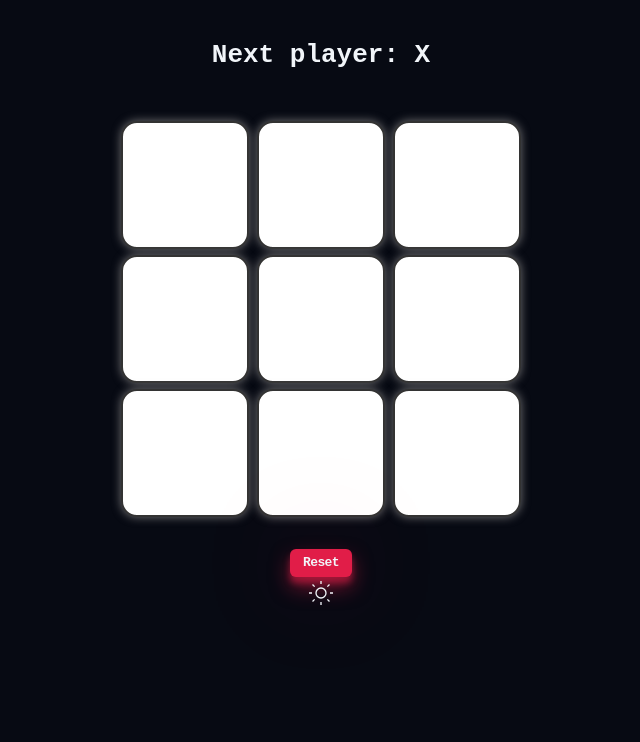
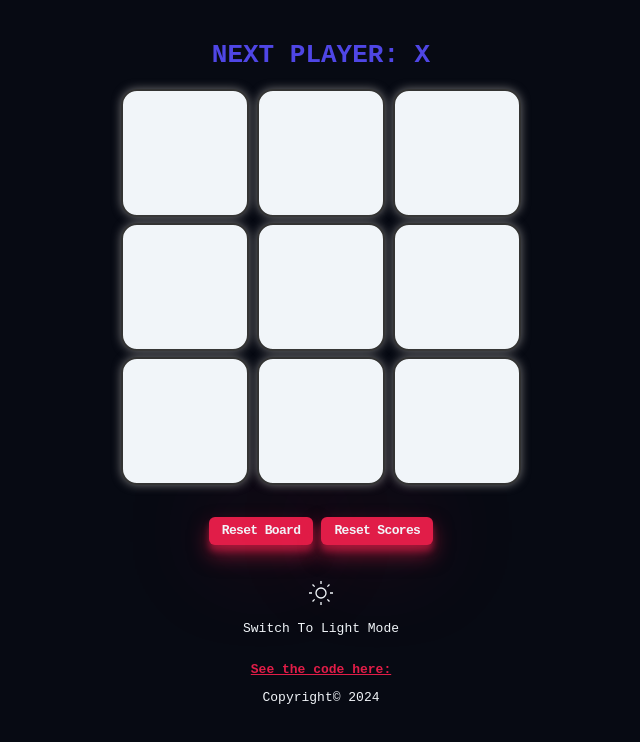
Before and after one commit to BillyStorm01/final__tictactoe, a React (Vite) app: page / in a window 1280 px wide. Shown: the top 742 px of the page, without its empty margins (319-959 px from the left). Built offline with nearby package versions, Linux system fonts and the light colour scheme.

Commit message:
Added dark and light text conditional below button, dark and light mode classes for square tiles, added score reset button

```diff
--- a/src/App.jsx
+++ b/src/App.jsx
@@ -10,13 +10,14 @@ import '../src/styles/utils.css'
 import Board from '../src/components-jsx/board.jsx'
 import ResetBoardBtn from './components-jsx/reset-board-button.jsx';
 import ThemeToggle from './components-jsx/theme-toggle.jsx';
+import Footer from './components-jsx/footer.jsx';
 
 function App() {
 
   // States
   const [board, setBoard] = useState(Array(9).fill(null));
   const [xIsNext, setXisNext] = useState(true);
-  const [playerStatus, setPlayerStatus] = useState('Next player: X')
+  const [playerStatus, setPlayerStatus] = useState()
   const [isDarkMode, setIsDarkMode] = useState(true);
   const [hasWon, setHasWon] = useState(null)
   const [scores, setScores] = useState({ xScore: 0, oScore: 0 });
@@ -34,10 +35,10 @@ function App() {
   const resetGame = () => {
     setBoard(Array(9).fill(null))
     setXisNext(true)
-    setPlayerStatus('Next player: X')
+    setPlayerStatus('NEXT PLAYER: X')
   }
 
-// Theme useEffect
+  // Theme useEffect
   useEffect(() => {
     if (!isDarkMode) {
       document.body.classList.add('light-mode')
@@ -51,23 +52,24 @@ function App() {
   // Score useEffect
   useEffect(() => {
 
-  },[hasWon])
+  }, [hasWon])
 
-// Theme Toggle Button
+  // Theme Toggle Button
   const toggleTheme = () => {
     setIsDarkMode(prev => !prev);
   };
 
 
   const winner = calculateWinner(board);
-  const status = winner ? `Winner: ${winner}` : `Next player: ${xIsNext ? 'X' : 'O'}`;
+  const status = winner ? `Winner: ${winner}` : `NEXT PLAYER: ${xIsNext ? 'X' : 'O'}`;
 
   return (
     <div className='game__container'>
-      <h1>{status}</h1>
-      <Board squares={board} onClick={handleSquareClick} />
-      <ResetBoardBtn resetGame={resetGame}/>
-      <ThemeToggle toggleTheme={toggleTheme}/>
+      <strong><h1>{status}</h1></strong>
+      <Board squares={board} onClick={handleSquareClick} isDarkMode={isDarkMode} />
+      <ResetBoardBtn resetGame={resetGame} />
+      <ThemeToggle toggleTheme={toggleTheme} isDarkMode={isDarkMode}/>
+      <Footer />
     </div>
   )
 }
--- a/src/components-jsx/board.jsx
+++ b/src/components-jsx/board.jsx
@@ -6,11 +6,11 @@ import Square from "../components-jsx/square.jsx";
 //Styles
 import '../styles/css-components/board.css'
 
-const Board = ({ squares, onClick }) => {
+const Board = ({ squares, onClick, isDarkMode }) => {
     return (
-        <div className="board">
+        <div className="board container">
             {squares.map((square, index) => (
-                <Square key={index} value={square} onClick={() => onClick(index)} />
+                <Square key={index} value={square} onClick={() => onClick(index)} isDarkMode={isDarkMode} />
             ))}
         </div>
     );
--- a/src/components-jsx/footer.jsx
+++ b/src/components-jsx/footer.jsx
@@ -0,0 +1,13 @@
+import React from "react";
+import '../styles/css-components/footer.css'
+
+const Footer = () => {
+    return (
+        <div className="footer">
+            <strong><p><a href="https://github.com/BillyStorm01/final__tictactoe" target="blank">See the code here: </a></p></strong>
+            <p>Copyright© 2024</p>
+        </div>
+    );
+}
+
+export default Footer;
--- a/src/components-jsx/reset-board-button.jsx
+++ b/src/components-jsx/reset-board-button.jsx
@@ -3,7 +3,10 @@ import '../styles/css-components/reset-board-btn.css'
 
 const ResetBoardBtn = ( {resetGame} ) => {
     return(
-        <button onClick={resetGame} className='board__reset-btn btn'>Reset</button>
+        <div className=" reset__btns container">
+        <button onClick={resetGame} className='board__reset-btn btn'>Reset Board</button>
+        <button className="btn">Reset Scores</button>
+        </div>
     );
 }
 
--- a/src/components-jsx/square.jsx
+++ b/src/components-jsx/square.jsx
@@ -1,12 +1,12 @@
 import React from "react";
 import '../styles/css-components/square.css'
 
-const Square = ({ value, onClick }) => {
+const Square = ({ value, onClick, isDarkMode}) => {
     const style = value === "X" ? "x" : "o";
-
+    const themeModeClass = isDarkMode ? "dark-mode" : "light-mode";
 
     return (
-        <button className={`square__tile`} onClick={onClick}>
+        <button className={`square__tile ${themeModeClass}`} onClick={onClick}>
             <h2 className={style}>{value}</h2>
         </button>
     );
--- a/src/components-jsx/theme-toggle.jsx
+++ b/src/components-jsx/theme-toggle.jsx
@@ -1,13 +1,16 @@
 import React from "react";
 import '../styles/css-components/theme-toggle.css'
 
-const ThemeToggle = ({ toggleTheme }) => {
+const ThemeToggle = ({ toggleTheme, isDarkMode}) => {
     return (
+        <>
         <button onClick={toggleTheme} className="game__sun">
             <svg xmlns="http://www.w3.org/2000/svg" fill="none" viewBox="0 0 24 24" stroke="currentColor" >
                 <path d="M12 3v2.25m6.364.386-1.591 1.591M21 12h-2.25m-.386 6.364-1.591-1.591M12 18.75V21m-4.773-4.227-1.591 1.591M5.25 12H3m4.227-4.773L5.636 5.636M15.75 12a3.75 3.75 0 1 1-7.5 0 3.75 3.75 0 0 1 7.5 0Z" />
             </svg>
         </button>
+        {!isDarkMode ? <p>Switch To Dark Mode</p> : <p>Switch To Light Mode</p>}
+        </>
     );
 }
 
--- a/src/styles/App.css
+++ b/src/styles/App.css
@@ -57,3 +57,11 @@ button {
   flex-direction: column;
   place-items: center;
 }
+
+a {
+  color: var(--clr-rose);
+}
+
+strong {
+  color: var(--clr-indigo);
+}
--- a/src/styles/css-components/board.css
+++ b/src/styles/css-components/board.css
@@ -5,5 +5,5 @@
   place-items: center;
   row-gap: .4rem;
   column-gap: 2.5rem;
-  margin: 2rem auto;
+  z-index: 999;
 }
--- /dev/null
+++ b/src/styles/css-components/footer.css
@@ -0,0 +1,3 @@
+.footer > p {
+    text-align: center;
+}
--- a/src/styles/css-components/reset-board-btn.css
+++ b/src/styles/css-components/reset-board-btn.css
@@ -0,0 +1,11 @@
+.board__reset-btn {
+    margin-right: .5rem;
+}
+
+.reset__btns {
+    margin: 2rem auto;
+    display: flex;
+    justify-content: center;
+    align-items: center;
+    text-align: center;
+}
--- a/src/styles/css-components/square.css
+++ b/src/styles/css-components/square.css
@@ -1,8 +1,6 @@
 .square__tile {
   width: 8rem;
   height: 8rem;
-  background-color: #fff;
-  border: 2px solid #333;
   border-radius: 1rem;
   display: flex;
   justify-content: center;
@@ -11,15 +9,26 @@
   cursor: pointer;
   transition: background-color 0.3s ease;
   color: var(--clr-dark);
-  box-shadow: 0 0 10px #939292bf;
 }
 
 .square__tile.light-mode {
   background-color: var(--clr-dark);
+  border: 2px solid #616161;
+  box-shadow: 0 0 10px #242424bf;
 }
 
-.square__tile:hover {
-  background-color: #d1d0d0;
+.square__tile.light-mode:hover {
+  background-color: rgb(27, 27, 27);
+}
+
+.square__tile.dark-mode {
+  background-color: var(--clr-light);
+  border: 2px solid #333;
+  box-shadow: 0 0 10px #939292bf;
+}
+
+.square__tile.dark-mode:hover {
+  background-color: #b4b4b4;
 }
 
 .square__tile:focus {
```
Lines whose indentation alone changed are shown as unchanged.
